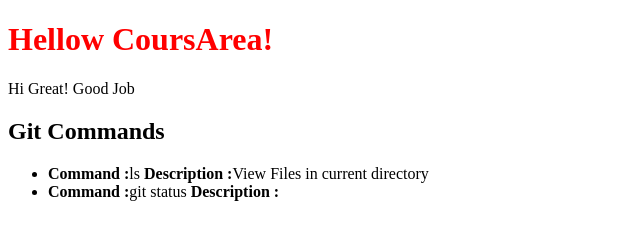
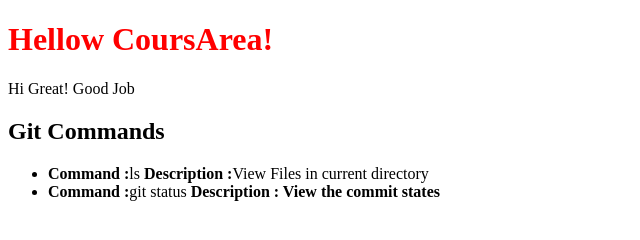
Before and after one commit to the8Proffesional/coursera-test, a plain HTML site: page site/index.html in a window 1280 px wide. Shown: the whole page, without its empty margins (0-640 px from the left). Drawn offline with Linux system fonts and the light colour scheme.

Commit message:
last change today

```diff
--- a/site/index.html
+++ b/site/index.html
@@ -12,7 +12,7 @@
 <h2>Git Commands</h2>
 <ul>
 	<li><strong>Command :</strong>ls <strong>Description :</strong>View Files in current directory</li>
-	<li><strong>Command :</strong>git status <strong>Description :</strong></li>
+	<li><strong>Command :</strong>git status <strong>Description : View the commit states</strong></li>
 </ul>
 
 </body>
```
